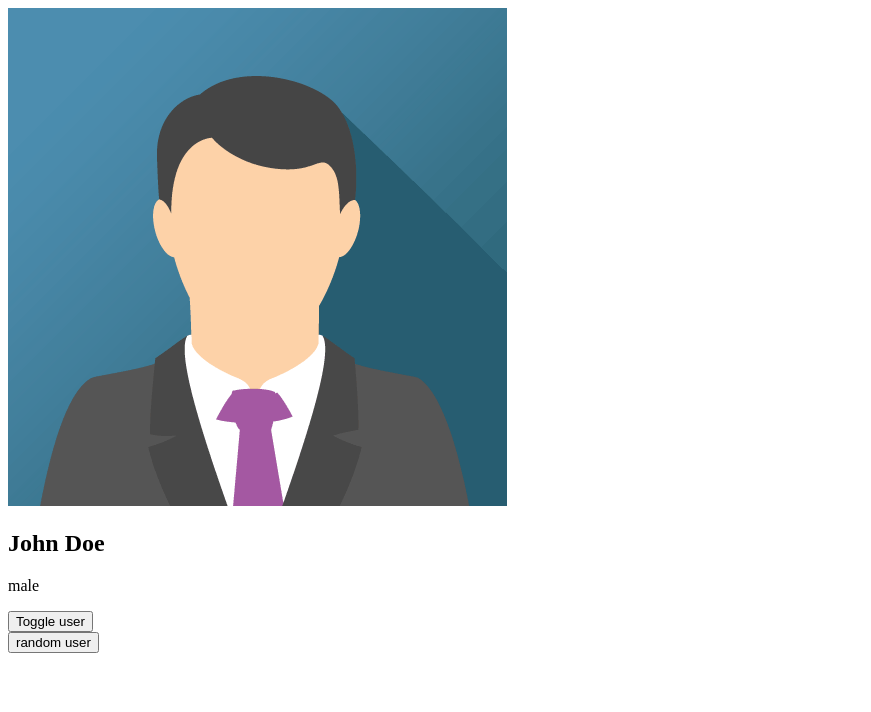
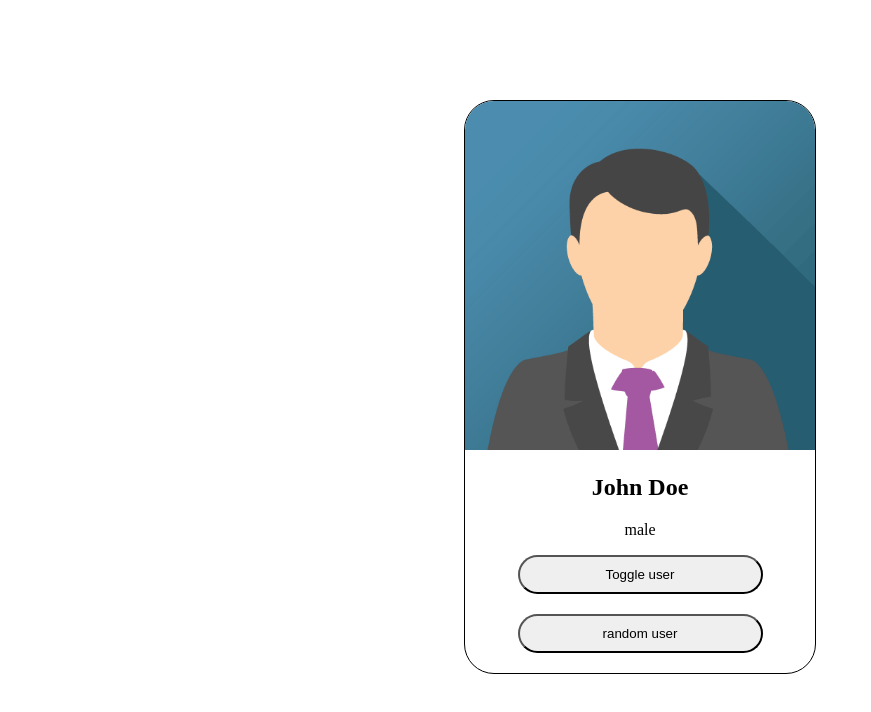
Before and after one commit to prajeshyadav333/Web-dev-bootcamp, a website: page frontend/index.html in a window 1280 px wide. Shown: the whole page, without its empty margins (0-871 px from the left). Drawn offline with Linux system fonts and the light colour scheme.

Commit message:
done with card

```diff
--- a/frontend/index.html
+++ b/frontend/index.html
@@ -8,7 +8,7 @@
 </head>
 <body>
     <!-- <h1>Hello World</h1> -->
-     <div>
+     <div class="card">
      <img src="john.png" alt="no user found">
      <h2>John Doe  </h2>
      <p>male</p>
--- a/frontend/styles.css
+++ b/frontend/styles.css
@@ -1,3 +1,30 @@
 h1{
     color:red;
 }
+.card{
+    border-style:solid;
+    border-width:1px;
+    border-radius:30px;
+    border-color:black;
+    width:350px;
+    overflow:hidden;
+    text-align:center;
+    margin-top: 100px;
+    margin-left: auto;
+    margin-right: auto;
+}
+.card img{
+    width:100%;
+}
+.card button{
+
+
+    padding:10px;
+    width:70%;
+    border-radius:20px;
+    margin-bottom:20px;
+}
+.card button:hover{
+    background-color:burlywood;
+   cursor:pointer;
+}
```
